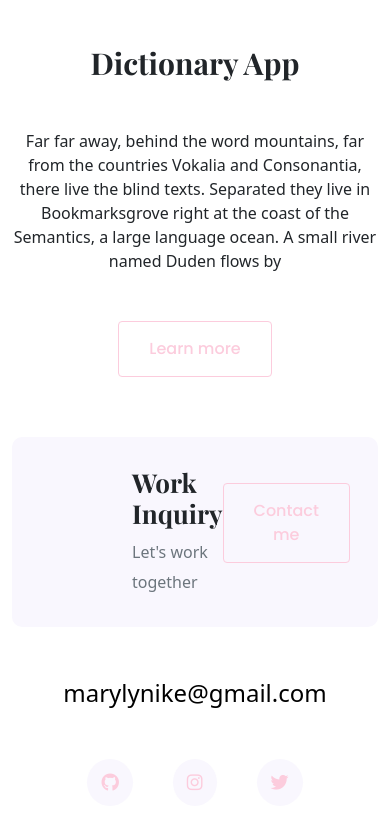
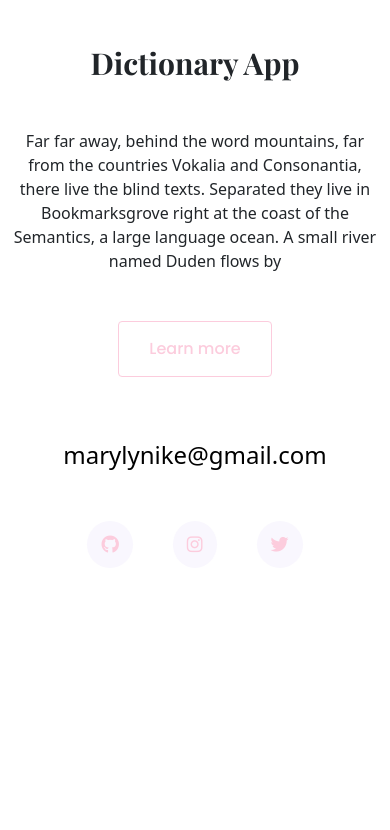
Before and after one commit to Chinazaekpere-Ike/Portfolio-Project, a plain HTML site: page index.html in a window 390 px wide. Shown: the part 1737-2567 px from the top of the page. After the commit the page ends 2365 px from the top, so only its background shows below. Drawn offline with nearby package versions, Linux system fonts and the light colour scheme.

Commit message:
Made the footer responsive
I made the footnote responsive by hiding the "footnote .contact-box" on a small view port

```diff
--- a/index.html
+++ b/index.html
@@ -122,7 +122,9 @@
       </div>
 
       <footer>
-        <div class="contact-box d-flex justify-content-between mb-5">
+        <div
+          class="contact-box d-flex justify-content-between mb-5 d-none d-md-flex"
+        >
           <div>
             <h4>Work Inquiry</h4>
             <p class="text-muted">Let's work together</p>
```
